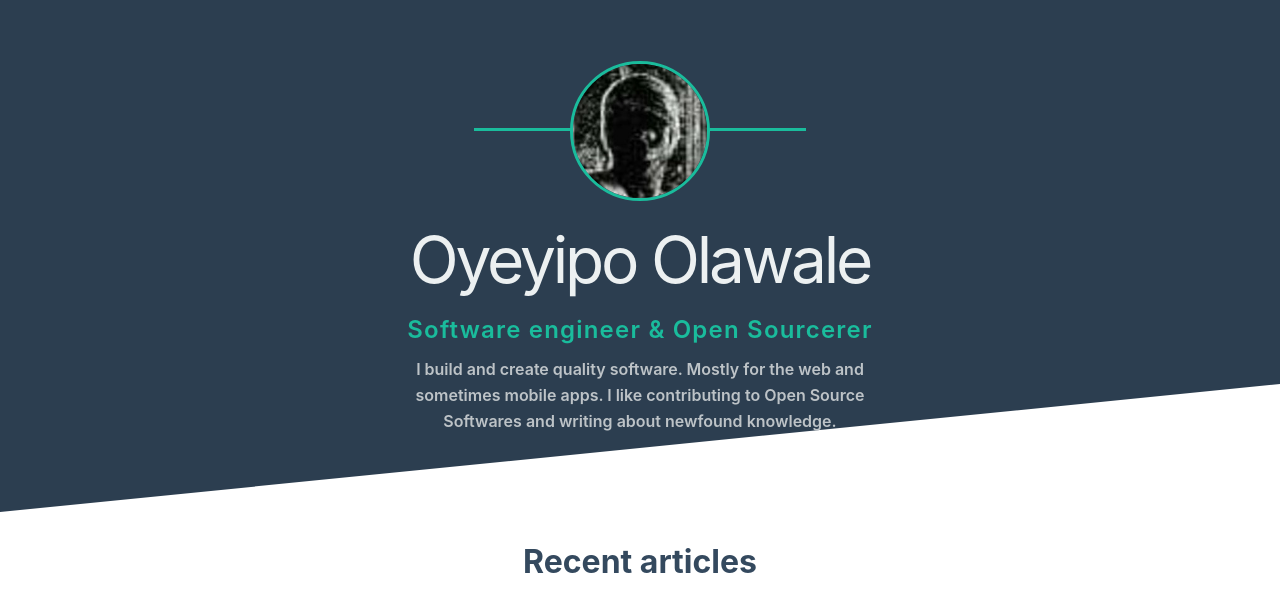
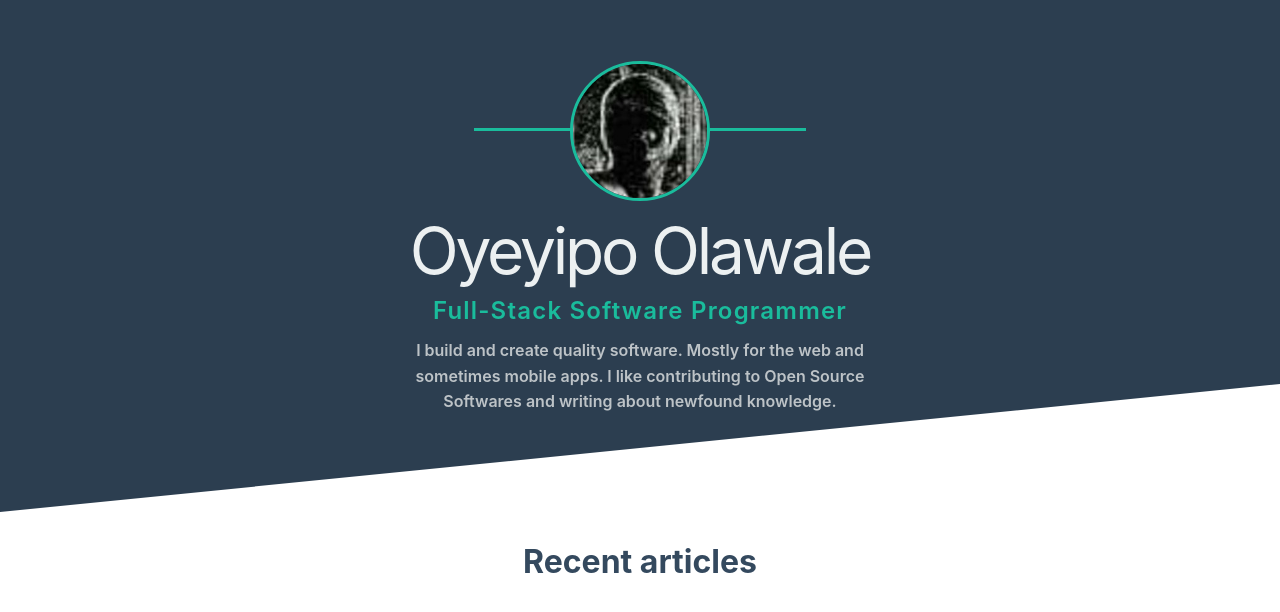
Before and after one commit to oyeyipo/oyeyipoolawale, a Next.js app: page / in a window 1280 px wide. Shown: the top 612 px of the page. Built offline with nearby package versions, Linux system fonts and the light colour scheme.

Commit message:
FT grounded, minor styling tweaks

```diff
--- a/pages/index.js
+++ b/pages/index.js
@@ -16,7 +16,7 @@ export default function Home() {
             <img src="/avatar.png" alt="Oyeyipo Olawale' avatar" />
           </Avatar>
           <h1>Oyeyipo Olawale</h1>
-          <h2>Software engineer & Open Sourcerer</h2>
+          <h2>Full-Stack Software Programmer</h2>
           <p>
             I build and create quality software. Mostly for the web and
             sometimes mobile apps. I like contributing to Open Source Softwares
@@ -66,6 +66,7 @@ const Header = styled.header`
     font-size: var(--ssr-xxx-large);
     letter-spacing: var(--letter-spacing-sm);
     font-weight: ${(props) => props.theme.fontWeight.normal};
+    line-height: 1.3;
   }
 
   h2 {
```
Also changed, not shown: 1 other file (tests, documents, lock files or other folders).
